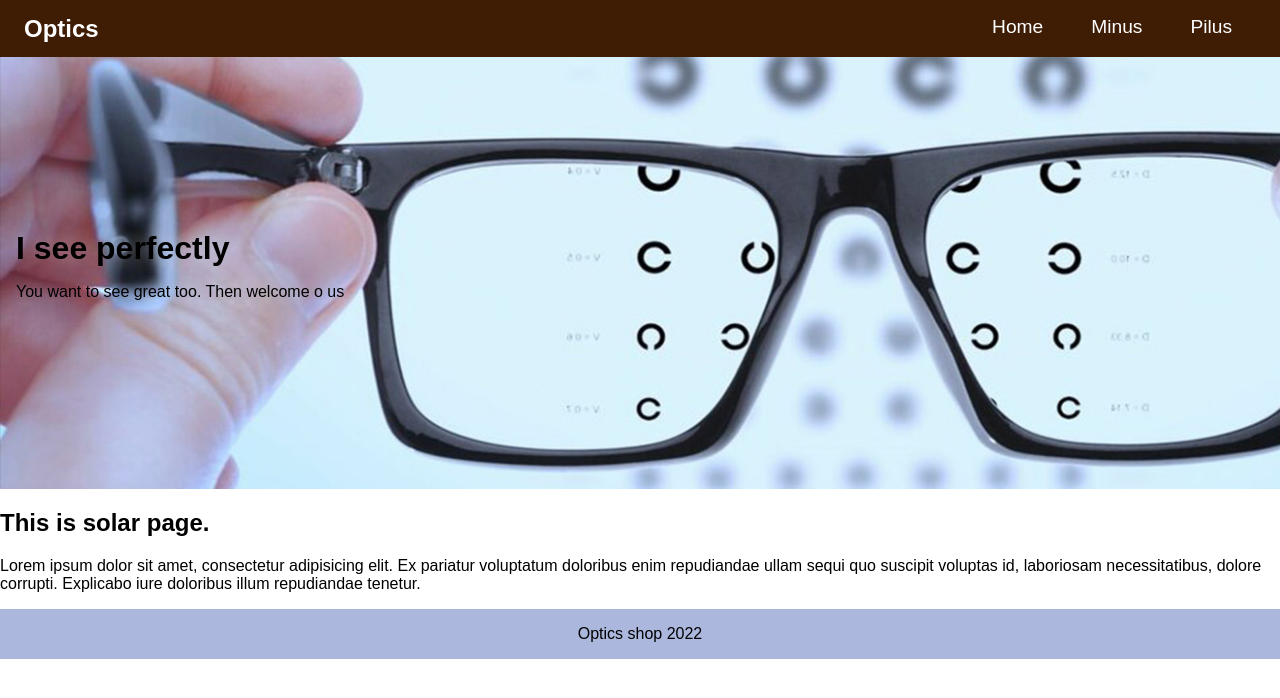
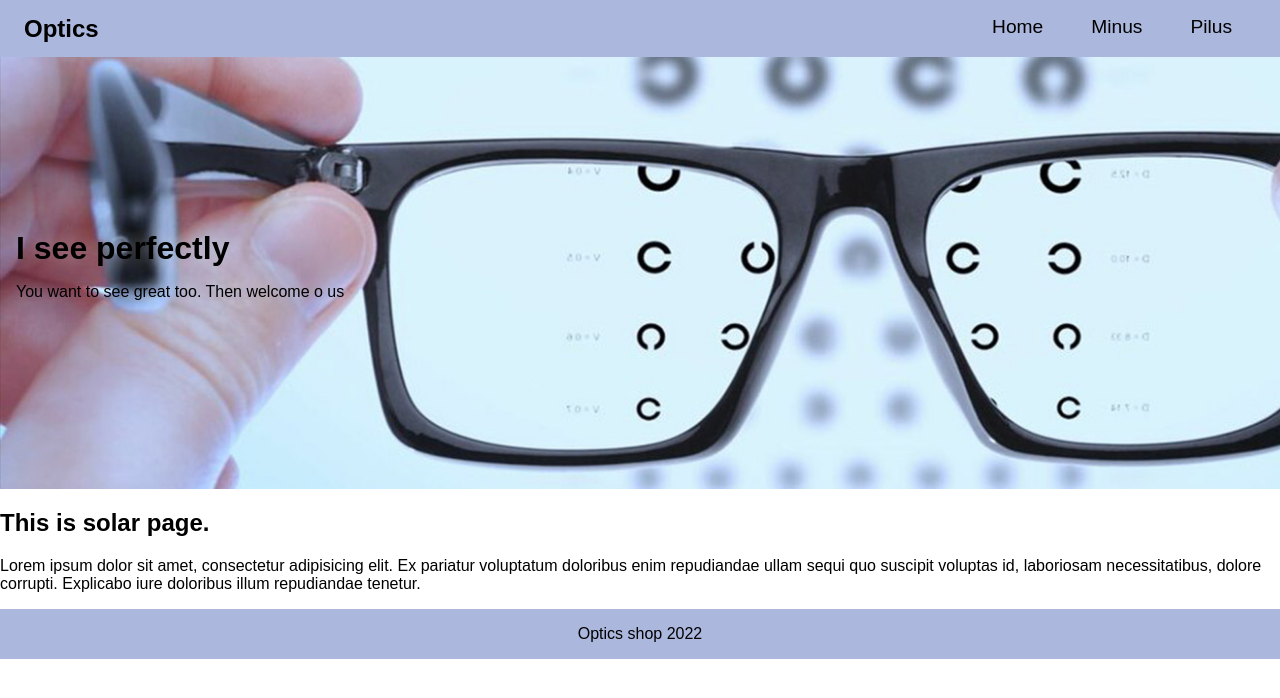
Before and after one commit to yryskulKuttubaeva/diploma, a React (Create React App) app: page /solar in a window 1280 px wide. Shown: the top 698 px of the page. Built offline with nearby package versions, Linux system fonts and the light colour scheme; a web font is replaced by a local one.

Commit message:
change styles

```diff
--- a/src/components/Nav/Nav.css
+++ b/src/components/Nav/Nav.css
@@ -2,8 +2,8 @@
   display: flex;
   align-items: center;
   justify-content: space-between;
-  background-color: rgb(63, 29, 5);
-  color: white;
+  background-color: rgb(171, 183, 221);
+  color: black;
 }
 .Nav ul {
   list-style: none;
--- a/src/components/Nav/NavItem/NavItem.css
+++ b/src/components/Nav/NavItem/NavItem.css
@@ -1,13 +1,13 @@
 .NavItem a {
     display: block;
     padding: 1rem 1.5rem;
-    color: white;
+    color: black;
     font-size: 1.2rem;
     text-decoration: none;
     border-bottom: 3px solid transparent;
   }
   .NavItem a.active {
-    border-color: white;
+    border-color: rgb(39, 35, 35);
   }
   .NavItem a:hover {
     background-color: rgba(255, 255, 255, .1);
```
